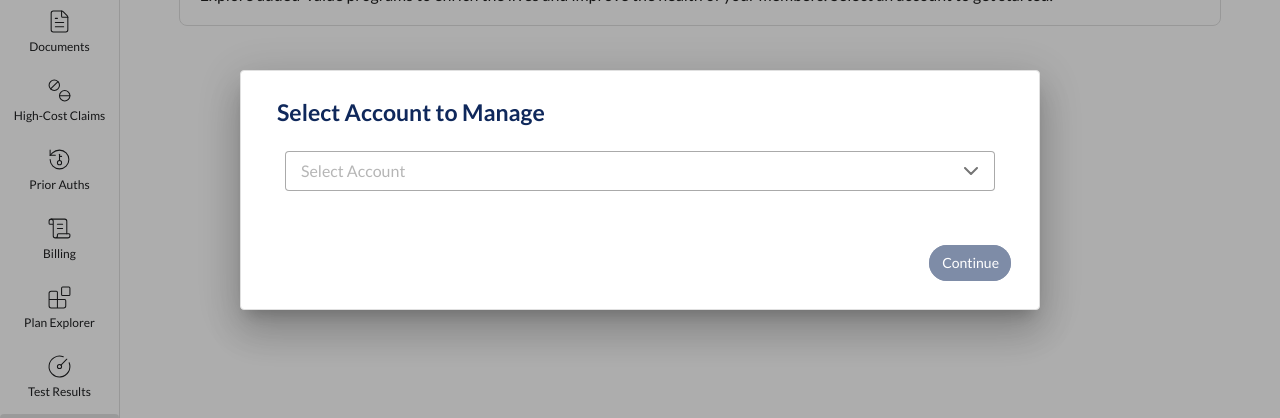
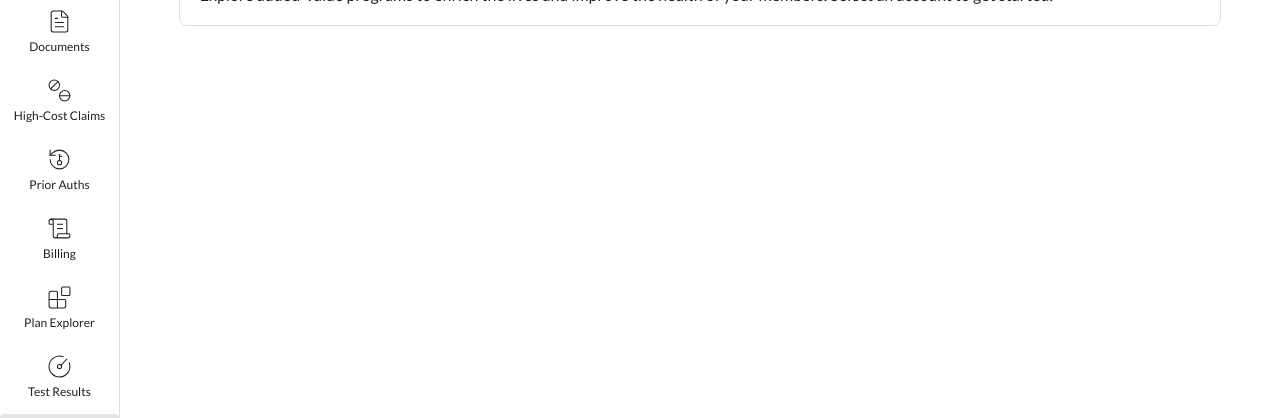
Before and after one commit to pabs-liv/client-portal20, a Vue app in the folder frontend/: page /added-value in a window 1280 px wide. Shown: the part 210-628 px from the top of the page. Built offline with nearby package versions, Linux system fonts and the light colour scheme; what vue3-apexcharts would draw is missing.

Commit message:
Finished fixing the dialogs displaying issues

```diff
--- a/frontend/src/components/common/ReportDataTable.vue
+++ b/frontend/src/components/common/ReportDataTable.vue
@@ -26,7 +26,7 @@
     >
 
       <template v-slot:item.actions="{ item }">
-        <div v-if="showActionIcons" class="d-flex align-center justify-end">
+        <div v-if="showActionIcons" class="d-flex align-center justify-start">
           <v-tooltip v-for="(iconDef, index) in actionIcons" :key="index" :text="iconDef.tooltip">
             <template v-slot:activator="{ props: tooltipProps }">
               <component
--- a/frontend/src/components/ui/Dialog.vue
+++ b/frontend/src/components/ui/Dialog.vue
@@ -11,17 +11,7 @@
         <span class="text-h3 text-primary">{{ heading }}</span>
       </v-card-title>
       <v-card-text class="text-body dialog-text">
-        <ReportDataTable
-          v-if="tableItems && tableItems.length > 0"
-          :headers="tableHeaders"
-          :items="tableItems"
-          :show-search-bar="false"
-          :show-filter-button="false"
-          :show-row-actions="false"
-          :show-table-footer="false"
-          :show-selection-checkboxes="false"
-        />
-        <slot v-else></slot>
+        <slot></slot>
       </v-card-text>
       <v-card-actions class="justify-end">
         <v-btn
@@ -44,7 +34,6 @@
 <script setup lang="ts">
 import { defineProps, defineEmits } from 'vue';
 import { Icon as LucideIcon } from 'lucide-vue-next';
-import ReportDataTable from '@/components/common/ReportDataTable.vue';
 
 interface Header {
   title: string;
@@ -66,16 +55,12 @@ interface Props {
   persistent?: boolean;
   icon?: LucideIcon;
   heading: string;
-  tableHeaders?: Header[];
-  tableItems?: any[];
   actions?: Action[];
   showSecondaryButton?: boolean;
 }
 
 withDefaults(defineProps<Props>(), {
   persistent: false,
-  tableHeaders: () => [],
-  tableItems: () => [],
   actions: () => [],
   showSecondaryButton: false,
 });
--- a/frontend/src/views/AddedValuePage.vue
+++ b/frontend/src/views/AddedValuePage.vue
@@ -1,23 +1,5 @@
 <template>
   <div>
-    <Dialog
-      :model-value="showAccountSelectionDialog"
-      heading="Select Account to Manage"
-      :persistent="true"
-      :actions="dialogActions"
-    >
-      <Select
-        :items="accountOptions"
-        label="Select Account"
-        item-title="name"
-        item-value="id"
-        :searchable="true"
-        v-model="selectedAccount"
-        class="account-select"
-        variant="outlined"
-      />
-    </Dialog>
-
     <AccountSelector
       heading="Added Value Programs"
       subheading="Explore added-value programs to enrich the lives and improve the health of your members. Select an account to get started."
@@ -117,30 +99,13 @@ const accountOptions = ref([
 ]);
 
 const selectedAccount = ref(null);
-const showAccountSelectionDialog = ref(false);
 const displayAccountType = ref<string | null>(null);
-
-const dialogActions = computed(() => [
-  {
-    text: 'Continue',
-    onClick: handleAccountSelection,
-    color: 'primary',
-    variant: 'elevated',
-    disabled: !selectedAccount.value,
-  },
-]);
 
 const selectedPrograms = ref<boolean[]>([false, false, false, false]);
 
 const isAnyCardSelected = computed(() => selectedPrograms.value.some(selected => selected));
 
 const isAnyAvailableCardSelected = computed(() => selectedPrograms.value.slice(2).some(selected => selected));
-
-const handleAccountSelection = () => {
-  console.log('Selected Account:', selectedAccount.value);
-  showAccountSelectionDialog.value = false;
-  updateDisplayAccountType(selectedAccount.value);
-};
 
 const updateDisplayAccountType = (accountId: number) => {
   if (accountId === 1) { // Blue Cross Blue Shield
@@ -151,10 +116,6 @@ const updateDisplayAccountType = (accountId: number) => {
     displayAccountType.value = null;
   }
 };
-
-onMounted(() => {
-  showAccountSelectionDialog.value = true;
-});
 </script>
 <style lang="scss" scoped>
 @import '@/style.scss';
--- a/frontend/src/views/DocumentsPage.vue
+++ b/frontend/src/views/DocumentsPage.vue
@@ -125,15 +125,16 @@ const filteredDocumentItems = computed(() => {
 
 const uploadedDocumentHeaders = ref([
   { title: 'Document Name', key: 'documentName' },
+  { title: 'Document Type', key: 'documentType' },
   { title: 'Upload Date', key: 'uploadDate' },
   { title: 'Uploaded By', key: 'uploadedBy' },
   { title: '', key: 'actions', sortable: false }, // Empty title for actions column
 ]);
 
 const uploadedDocumentItems = ref([
-  { id: 1, documentName: 'Uploaded Document 1.pdf', uploadDate: '2025-07-19', uploadedBy: 'User A', url: '#' },
-  { id: 2, documentName: 'Uploaded Document 2.xls', uploadDate: '2025-07-19', uploadedBy: 'User B', url: '#' },
-  { id: 3, documentName: 'Uploaded Document 3.docx', uploadDate: '2025-07-20', uploadedBy: 'User A', url: '#' },
+  { id: 1, documentName: 'Uploaded Document 1.pdf', documentType: 'PHI', uploadDate: '2025-07-19', uploadedBy: 'User A', url: '#' },
+  { id: 2, documentName: 'Uploaded Document 2.xls', documentType: 'Accounting/General', uploadDate: '2025-07-19', uploadedBy: 'User B', url: '#' },
+  { id: 3, documentName: 'Uploaded Document 3.docx', documentType: 'Notifications', uploadDate: '2025-07-20', uploadedBy: 'User A', url: '#' },
 ]);
 </script>
 
--- a/frontend/src/views/HighCostClaimsPage.vue
+++ b/frontend/src/views/HighCostClaimsPage.vue
@@ -76,18 +76,22 @@
       @update:model-value="showApproveDialog = $event"
       :icon="CircleCheckBig"
       heading="Approve High-Cost Claim"
-      :text="`Are you sure you want to approve the claim for ${selectedClaim?.drugName} with a cost of ${selectedClaim?.cost}?`"
       :actions="approveDialogActions"
-    />
+      :show-secondary-button="true"
+    >
+      <p class="text-body">Are you sure you want to approve the high-cost claim for {{ selectedClaim?.accountName }}? This action cannot be undone</p>
+    </Dialog>
 
     <Dialog
       :model-value="showRejectDialog"
       @update:model-value="showRejectDialog = $event"
       :icon="BanknoteX"
       heading="Reject Claim"
-      :text="`Are you sure you want to reject the claim for ${selectedClaim?.drugName}?`"
       :actions="rejectDialogActions"
-    />
+      :show-secondary-button="true"
+    >
+      <p class="text-body">Are you sure you want to reject the claim for {{ selectedClaim?.drugName }}?</p>
+    </Dialog>
 
     <Dialog
         :model-value="showInternalInfoDialog"
@@ -95,6 +99,7 @@
         :icon="Info"
         heading="Claim Information Requested"
         :actions="internalInfoDialogActions"
+        :show-secondary-button="true"
       >
         <p class="text-body mb-small">
           Additional information about this high cost claim has been requested. Please contact the client as soon as possible.
@@ -113,6 +118,7 @@
         :icon="Info"
         heading="Request Additional Information"
         :actions="externalInfoDialogActions"
+        :show-secondary-button="true"
       >
         <p class="text-body mb-small">
           Would like to know more about this high-cost claim? We are here to help! Submit your request to prompt your account manager to get more details about this claim.
@@ -164,21 +170,22 @@ const actionIcons = ref([
 ]);
 
 const approveDialogActions = [
-  { text: 'Cancel', onClick: () => (showApproveDialog.value = false), variant: 'text' as const },
-  { text: 'Approve', onClick: () => { console.log('approved'); showApproveDialog.value = false; }, color: 'primary', variant: 'flat' as const }
+  { text: 'Cancel', onClick: () => (showApproveDialog.value = false), styleType: 'secondary' },
+  { text: 'Approve', onClick: () => { console.log('approved'); showApproveDialog.value = false; }, styleType: 'primary' }
 ];
 
 const rejectDialogActions = [
-  { text: 'Cancel', onClick: () => (showRejectDialog.value = false), variant: 'text' as const },
+  { text: 'Cancel', onClick: () => (showRejectDialog.value = false), styleType: 'secondary' },
   { text: 'Reject', onClick: () => { console.log('rejected'); showRejectDialog.value = false; }, color: 'error', variant: 'flat' as const, type: 'destructive' as const }
 ];
 
 const internalInfoDialogActions = [
+  { text: 'Cancel', onClick: () => (showInternalInfoDialog.value = false), styleType: 'secondary' },
   { text: 'Acknowledge', onClick: () => (showInternalInfoDialog.value = false), color: 'primary', variant: 'flat' as const }
 ];
 
 const externalInfoDialogActions = [
-  { text: 'Cancel', onClick: () => (showExternalInfoDialog.value = false), variant: 'text' as const },
+  { text: 'Cancel', onClick: () => (showExternalInfoDialog.value = false), styleType: 'secondary' },
   { text: 'Send Request', onClick: () => { console.log('Send Request clicked'); showExternalInfoDialog.value = false; }, color: 'primary', variant: 'flat' as const }
 ];
 
--- a/frontend/src/views/SettingsPage.vue
+++ b/frontend/src/views/SettingsPage.vue
@@ -439,14 +439,22 @@
       :model-value="showChangeLogDialog"
       @update:model-value="showChangeLogDialog = $event"
       heading="Change Log Details"
-      :table-headers="changeLogTableHeaders"
-      :table-items="currentChangeLogData"
       :actions="[
         { text: 'Cancel', onClick: () => showChangeLogDialog = false, styleType: 'secondary' },
         { text: 'Done', onClick: () => showChangeLogDialog = false, styleType: 'primary' }
       ]"
       :show-secondary-button="false"
-    />
+    >
+      <ReportDataTable
+        :headers="changeLogTableHeaders"
+        :items="currentChangeLogData"
+        :show-search-bar="false"
+        :show-filter-button="false"
+        :show-row-actions="false"
+        :show-table-footer="false"
+        :show-selection-checkboxes="false"
+      />
+    </Dialog>
   </div>
 </template>
 
```
